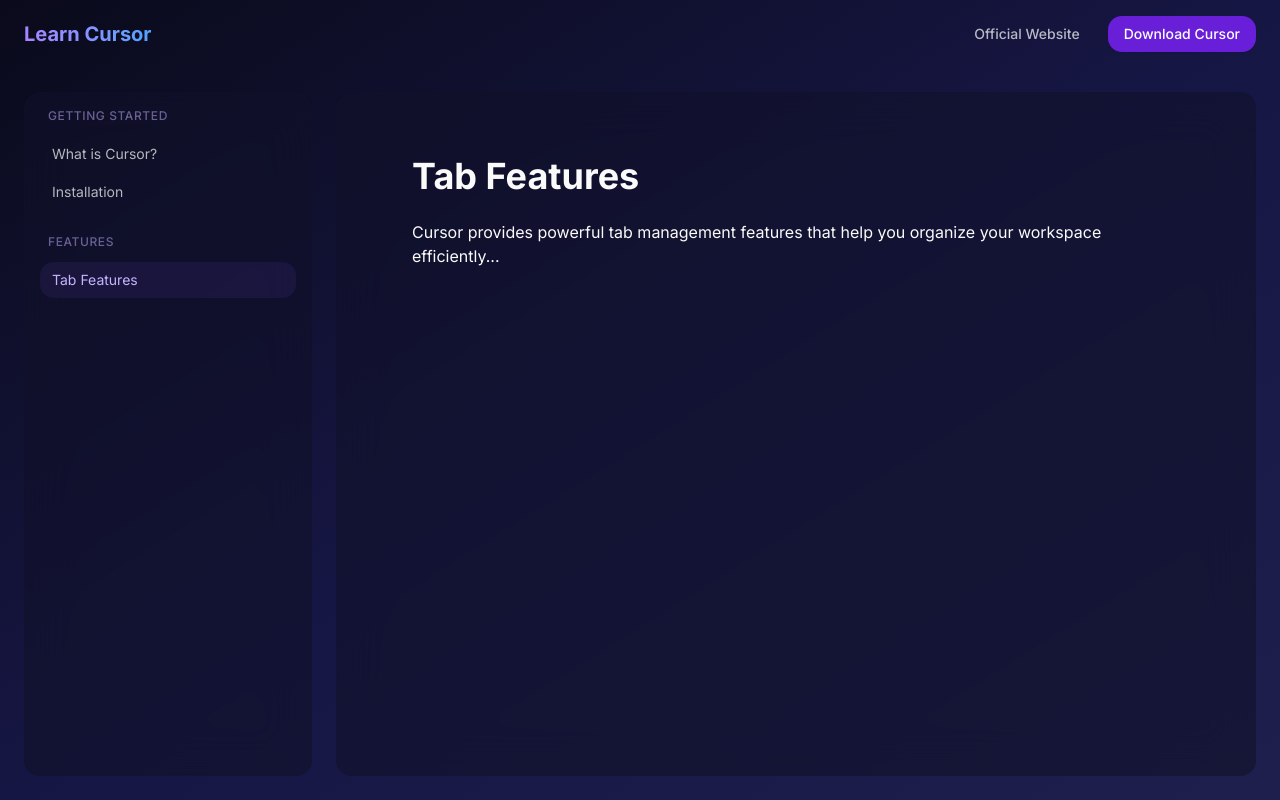
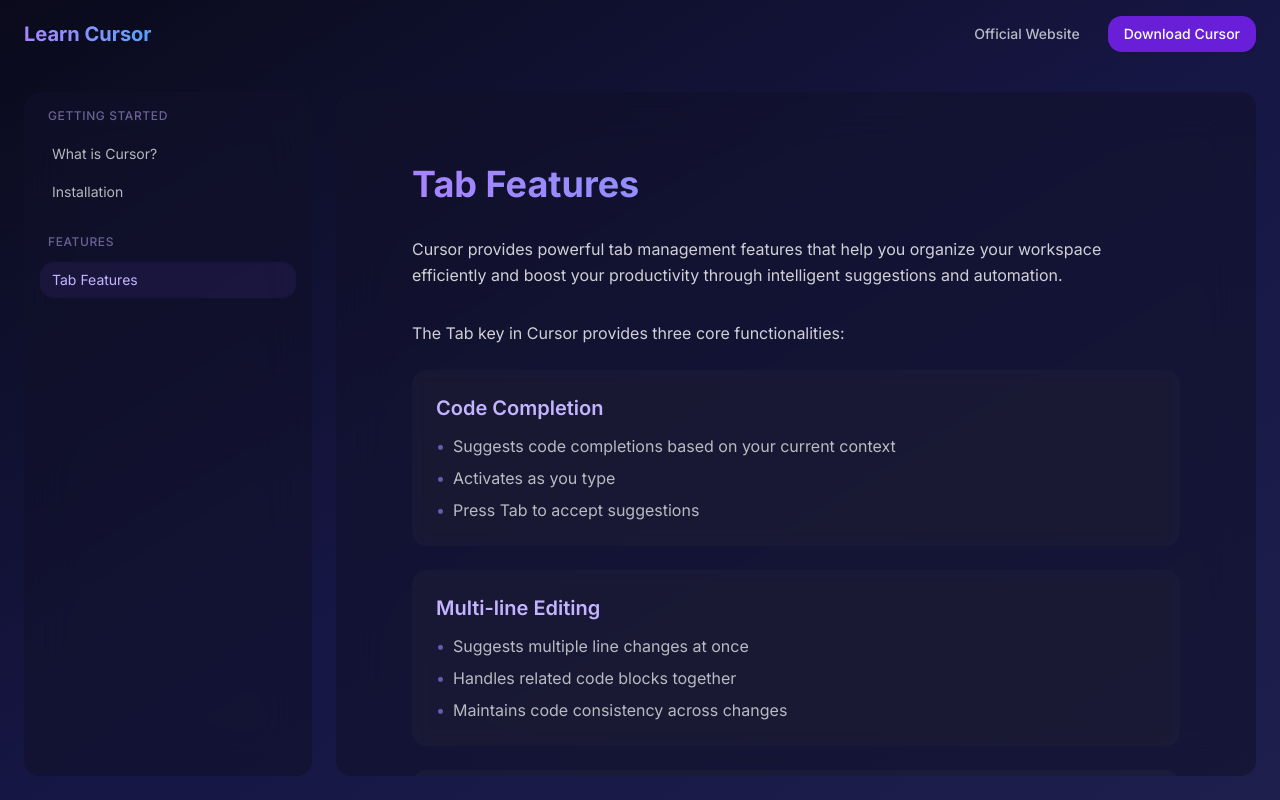
Before and after one commit to ferdelamad/learncursor, a Next.js app: page /features/tab in a window 1280 px wide. Built offline with nearby package versions, Linux system fonts and the light colour scheme.

Commit message:
add initial tabs section

```diff
--- a/app/features/tab/page.tsx
+++ b/app/features/tab/page.tsx
@@ -1,13 +1,72 @@
 export default function TabFeaturesPage() {
   return (
-    <div className="max-w-3xl mx-auto py-6">
-      <h1 className="text-4xl font-bold mb-6">Tab Features</h1>
-      <div className="prose prose-invert max-w-none">
-        <p>
+    <div className="max-w-3xl mx-auto py-8">
+      <h1 className="text-4xl font-bold mb-8 bg-gradient-to-r from-violet-400 to-blue-400 bg-clip-text text-transparent">
+        Tab Features
+      </h1>
+      <div className="prose prose-invert max-w-none prose-lg">
+        <p className="text-white/80 leading-relaxed mb-8">
           Cursor provides powerful tab management features that help you organize
-          your workspace efficiently...
+          your workspace efficiently and boost your productivity through intelligent suggestions and automation.
         </p>
-        {/* Add more content here */}
+        <p className="text-white/80 leading-relaxed mb-6">
+          The Tab key in Cursor provides three core functionalities:
+        </p>
+        <div className="space-y-6">
+          <div className="rounded-xl bg-white/[0.03] backdrop-blur-sm p-6 hover:bg-white/[0.04] transition-colors">
+            <h3 className="text-xl font-semibold text-violet-300 mb-3">Code Completion</h3>
+            <ul className="space-y-2 text-white/70">
+              <li className="flex items-start gap-2">
+                <span className="text-violet-400/60">•</span>
+                Suggests code completions based on your current context
+              </li>
+              <li className="flex items-start gap-2">
+                <span className="text-violet-400/60">•</span>
+                Activates as you type
+              </li>
+              <li className="flex items-start gap-2">
+                <span className="text-violet-400/60">•</span>
+                Press Tab to accept suggestions
+              </li>
+            </ul>
+          </div>
+
+          <div className="rounded-xl bg-white/[0.03] backdrop-blur-sm p-6 hover:bg-white/[0.04] transition-colors">
+            <h3 className="text-xl font-semibold text-violet-300 mb-3">Multi-line Editing</h3>
+            <ul className="space-y-2 text-white/70">
+              <li className="flex items-start gap-2">
+                <span className="text-violet-400/60">•</span>
+                Suggests multiple line changes at once
+              </li>
+              <li className="flex items-start gap-2">
+                <span className="text-violet-400/60">•</span>
+                Handles related code blocks together
+              </li>
+              <li className="flex items-start gap-2">
+                <span className="text-violet-400/60">•</span>
+                Maintains code consistency across changes
+              </li>
+            </ul>
+          </div>
+
+          <div className="rounded-xl bg-white/[0.03] backdrop-blur-sm p-6 hover:bg-white/[0.04] transition-colors">
+            <h3 className="text-xl font-semibold text-violet-300 mb-3">Smart Cursor Positioning</h3>
+            <ul className="space-y-2 text-white/70">
+              <li className="flex items-start gap-2">
+                <span className="text-violet-400/60">•</span>
+                Predicts your next editing location
+              </li>
+              <li className="flex items-start gap-2">
+                <span className="text-violet-400/60">•</span>
+                Automatically moves cursor to logical next position
+              </li>
+              <li className="flex items-start gap-2">
+                <span className="text-violet-400/60">•</span>
+                Helps maintain coding flow
+              </li>
+            </ul>
+          </div>
+        </div>
       </div>
     </div>
   )
--- a/app/what-is-cursor/page.tsx
+++ b/app/what-is-cursor/page.tsx
@@ -1,16 +1,39 @@
 export default function WhatIsCursorPage() {
   return (
     <div className="max-w-3xl mx-auto py-8">
-      <h1 className="text-4xl font-bold mb-8 bg-gradient-to-r from-blue-400 to-violet-400 bg-clip-text text-transparent">
+      <h1 className="text-4xl font-bold mb-8 bg-gradient-to-r from-violet-400 to-blue-400 bg-clip-text text-transparent">
         What is Cursor?
       </h1>
       <div className="prose prose-invert max-w-none prose-lg">
         <p className="text-white/80 leading-relaxed">
-          Cursor is a next-generation text editor that combines the power of AI
-          with the familiarity of VS Code. It's designed to help developers write,
-          understand, and improve code faster than ever before.
+        Cursor is a full-fledged AI-powered code editor designed to integrate artificial intelligence directly into the development workflow. Built as a fork of VS Code, it maintains compatibility with the VS Code ecosystem while adding specialized AI capabilities for code generation, analysis, and assistance.
+
+        The editor combines local development features with cloud-based AI processing, allowing developers to interact with their codebase through both traditional programming interfaces and natural language commands. This hybrid approach enables developers to leverage AI assistance while maintaining full control over their development environment.
         </p>
-        {/* Add more content here */}
+        <h2 className="text-3xl font-bold mt-8 mb-4 bg-gradient-to-r from-violet-400 to-blue-400 bg-clip-text text-transparent">
+          What Cursor is NOT
+        </h2>
+
+        <div className="space-y-6">
+          <div>
+            <p className="font-semibold text-violet-300">Not an Extension</p>
+            <p>Cursor is a standalone IDE, unlike GitHub Copilot which functions as a plugin for existing editors.</p>
+          </div>
+
+          <div>
+            <p className="font-semibold text-violet-300">Not Autonomous</p>
+            <p>Cursor is a development tool that assists with coding tasks. It requires developer oversight and expertise to produce optimal results.</p>
+          </div>
+
+          <div>
+            <p className="font-semibold text-violet-300">Technical Limitations</p>
+            <ul className="list-disc pl-6">
+              <li>May require adjustments to generated code</li>
+              <li>Complex bug detection accuracy varies</li>
+              <li>Performance depends on project size and complexity</li>
+            </ul>
+          </div>
+        </div>
       </div>
     </div>
   )
```
